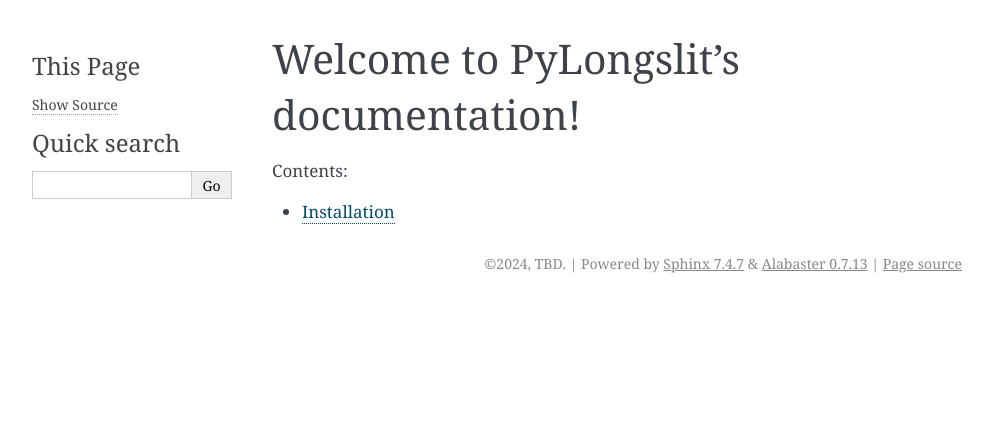
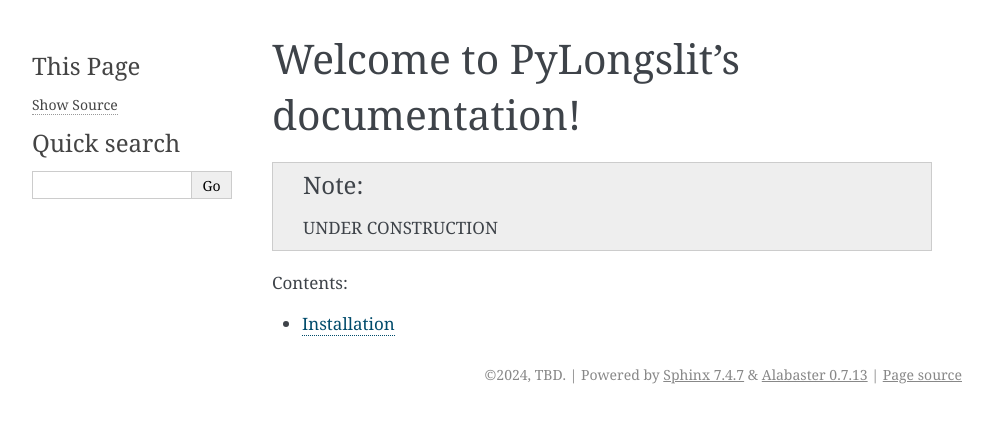
Before and after one commit to jfynbo/PyLongslit, a Sphinx documentation site: the page built from docs/index.rst, in a window 1280 px wide. Shown: the top 423 px of the page, without its empty margins (148-1141 px from the left). Built offline with Sphinx 7.4.7, drawn with Linux system fonts in a browser that asks for light colours.

Commit message:
disclaimer added

```diff
--- a/docs/index.rst
+++ b/docs/index.rst
@@ -6,6 +6,12 @@
 Welcome to PyLongslit's documentation!
 ======================================
 
+
+.. note::
+
+   UNDER CONSTRUCTION
+
+
 .. toctree::
    :maxdepth: 1
    :caption: Contents:
```
